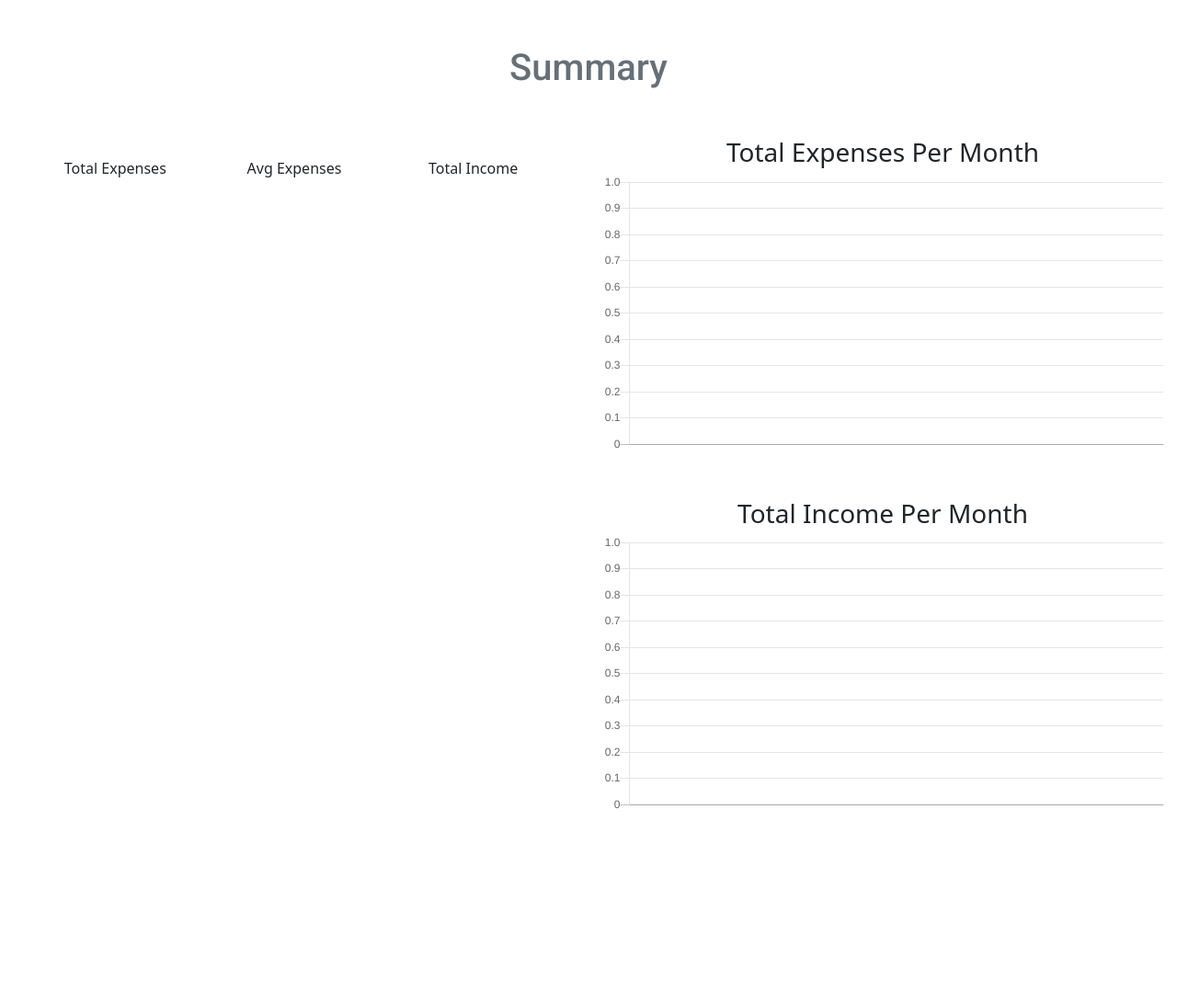
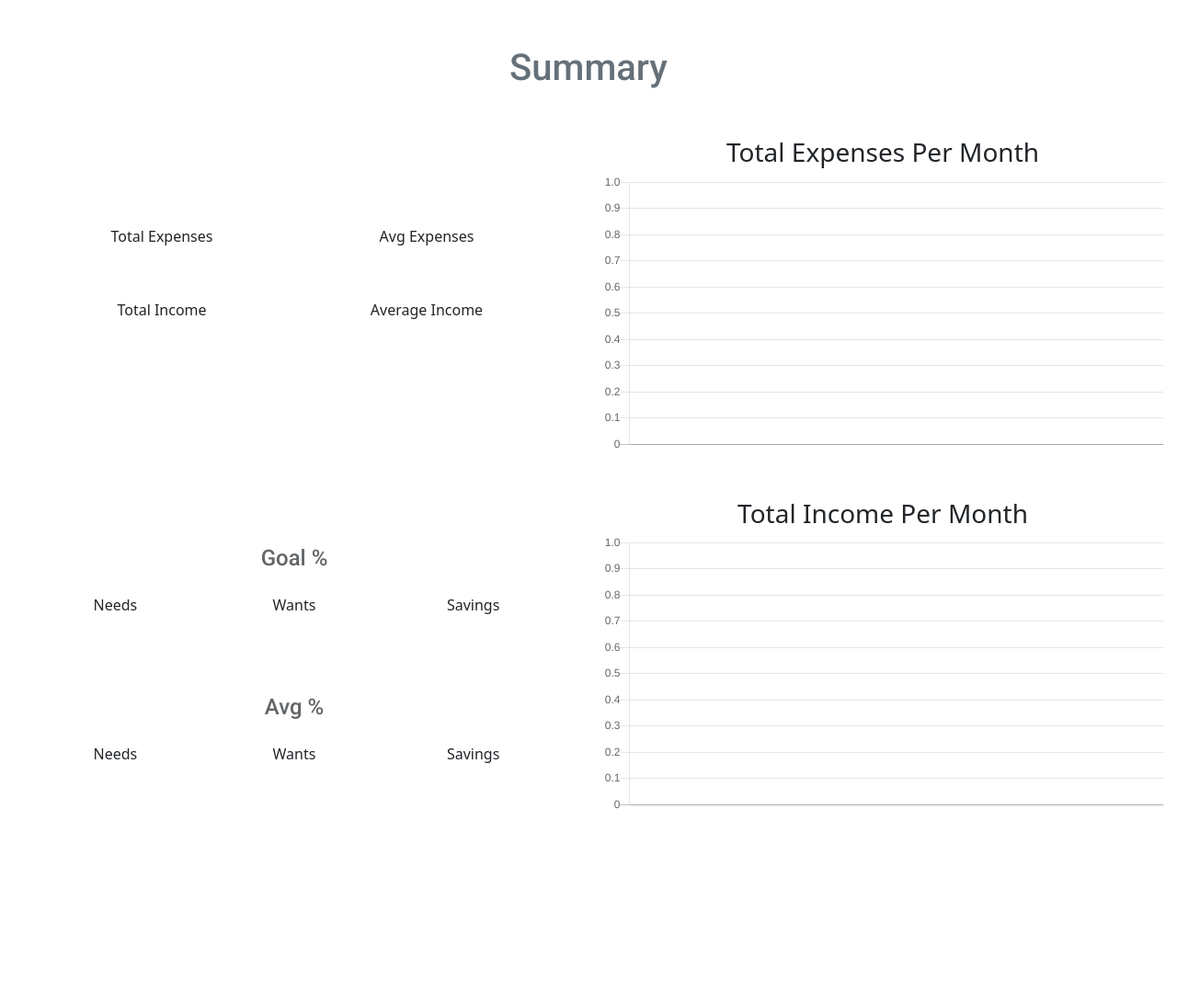
Before and after one commit to EimantasZalkauskas/Financial-Tracker, a Flask app: template templates/summary.html in a window 1280 px wide. Shown: the part 78-1169 px from the top of the page at 92% size. Run offline with Flask 3, Linux system fonts and the light colour scheme; the template is opened without the code that fills it, so the values that code supplies are empty; parts of the project's set-up code (start-up, migrations or seed data) failed here and were passed over; some libraries are stand-ins or nearby versions.

Commit message:
updates to summary

```diff
--- a/static/js/profile.js
+++ b/static/js/profile.js
@@ -91,9 +91,8 @@ function ProcessBarChartExpenses() {
             "date6": date_arr[5],},
       dataType: "json",
     }).done(function(data) {
-      sorted_dict = sort_month_year(data);
+      sorted_dict = sort_month_year(data[0]);
       var total = 0;
-
       // Get date range
       getDateRange(sorted_dict);
       //Get average expenses
@@ -102,9 +101,19 @@ function ProcessBarChartExpenses() {
         addData(expensesBarChart, key, value);
         total += value;
       }
+      // Total Avg Calc
       $("#total-expenses").html(CURRENT_CURRENCY + total);
       $("#avg-expenses").html(CURRENT_CURRENCY + Math.round(total / Object.keys(sorted_dict).length));
 
+      // Avg Precentage Calc
+      for (const [key, value] of Object.entries(data[2])) {
+        percentage(value, total, key);
+      }
+
+      // Precentage Calc
+      $("#needs").html(data[1]["needs"]+"%");
+      $("#wants").html(data[1]["wants"]+"%");
+      $("#savings").html(data[1]["savings"]+"%");
 
     });
   }
@@ -139,6 +148,7 @@ function ProcessBarChartExpenses() {
           total += value;
         }
         $("#total-income").html(CURRENT_CURRENCY+total);
+        $("#avg-income").html(CURRENT_CURRENCY + Math.round(total / Object.keys(sorted_dict).length));
 
       });
     }
--- a/templates/summary.html
+++ b/templates/summary.html
@@ -12,8 +12,9 @@
         <!-- User Info Section -->
         <div class="col">
             <div>
-                <div class="container" style="padding-top: 8%;">
-                    <div class="row row-cols-2 row-cols-lg-3 g-2 g-lg-3">
+                <div class="container" style="padding-top: 20%;">
+                  <!-- Top 2 cols -->
+                    <div class="row row-cols-2 row-cols-lg-2 g-2 g-lg-2">
                       <div class="col text-center">
                         <div class="p-3">Total Expenses</div>
                       </div>
@@ -21,16 +22,75 @@
                         <div class="p-3">Avg Expenses</div>
                       </div>
                       <div class="col text-center">
+                        <h5 class id="total-expenses"></h5>
+                      </div>
+                      <div class="col text-center">
+                        <h5 class id="avg-expenses"></h5>
+                      </div>
+                      <div class="col text-center">
                         <div class="p-3">Total Income</div>
                       </div>
                       <div class="col text-center">
-                        <h5 class id="total-expenses"></h5>
-                        </div>
-                        <div class="col text-center">
-                          <h5 class id="avg-expenses"></h5>
-                        </div>
+                        <div class="p-3">Average Income</div>
+                      </div>
                       <div class="col text-center">
                         <h5 class id="total-income"></h5>
+                      </div>
+                      <div class="col text-center">
+                        <h5 class id="avg-income"></h5>
+                      </div>
+                    </div>
+                  </div>
+                  <!-- Middle section -->
+                  <div class="row row-cols-2 row-cols-lg-3 g-2 g-lg-3">
+
+                  </div>
+                  <!-- Bottom 3 cols -->
+                  <div class="container" style="padding-top: 37%;">
+                    <div class="text-center">
+                      <h4>Goal %</h4>
+                    </div>
+                    <div class="row row-cols-2 row-cols-lg-3 g-2 g-lg-3">
+                      <div class="col text-center">
+                        <div class="p-3">Needs</div>
+                      </div>
+                      <div class="col text-center">
+                        <div class="p-3">Wants</div>
+                      </div>
+                      <div class="col text-center">
+                        <div class="p-3">Savings</div>
+                      </div>
+                      <div class="col text-center">
+                        <h5 class id="needs"></h5>
+                      </div>
+                      <div class="col text-center">
+                        <h5 class id="wants"></h5>
+                      </div>
+                      <div class="col text-center">
+                        <h5 class id="savings"></h5>
+                      </div>
+                    </div>
+                    <div class="text-center" style="padding-top: 8%;">
+                      <h4>Avg %</h4>
+                    </div>
+                    <div class="row row-cols-2 row-cols-lg-3 g-2 g-lg-3">
+                      <div class="col text-center">
+                        <div class="p-3">Needs</div>
+                      </div>
+                      <div class="col text-center">
+                        <div class="p-3">Wants</div>
+                      </div>
+                      <div class="col text-center">
+                        <div class="p-3">Savings</div>
+                      </div>
+                      <div class="col text-center">
+                        <h5 class id="Needs"></h5>
+                      </div>
+                      <div class="col text-center">
+                        <h5 class id="Wants"></h5>
+                      </div>
+                      <div class="col text-center">
+                        <h5 class id="Savings"></h5>
                       </div>
                     </div>
                   </div>
--- a/user/models.py
+++ b/user/models.py
@@ -148,17 +148,27 @@ class User:
 
     def get_profile_expenses_totals(self, arr_of_dates):
         month_totals = {}
+        arr = []
         for date in arr_of_dates:
             current_items = list(db.payments.find({"date":date,
                                                 "user_id": session["user"]["_id"]},
                                                 {"amount": 1,
+                                                 "type": 1,
                                                     "_id": 0}))
             if current_items == []:
                 month_totals[str(date)] = 0
             else:
                 total_val = self.combined_val_total(current_items)
                 month_totals[str(date)] = total_val
-        return month_totals
+        # totals of each category
+        totals = self.conbime_items_arr(current_items)
+        # user pref precentages
+        precentages_pref = self.get_precentages()
+        #combine all into array
+        arr.append(month_totals)
+        arr.append(precentages_pref)
+        arr.append(totals)
+        return arr
 
     def get_profile_income_totals(self, arr_of_dates):
         month_totals = {}
```
